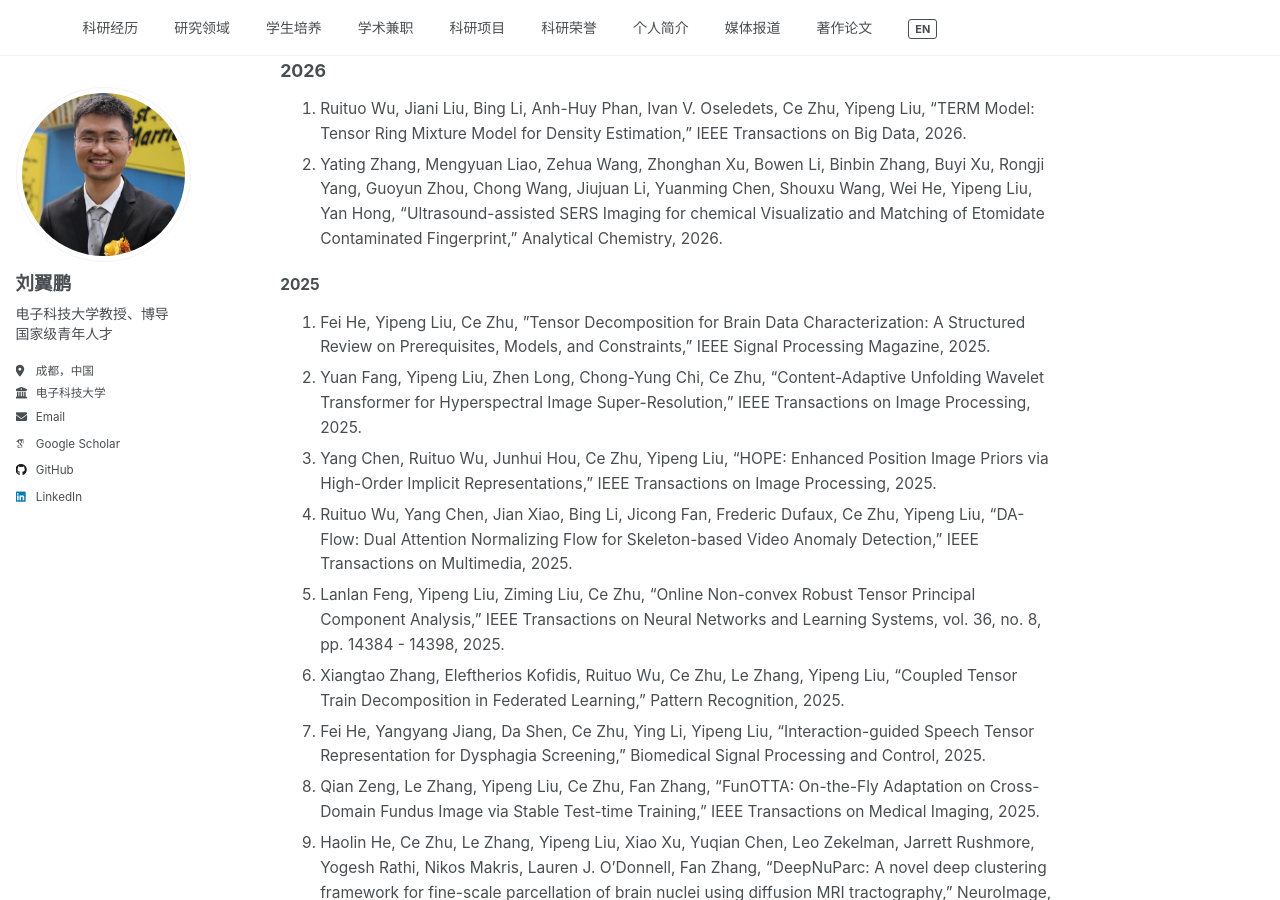
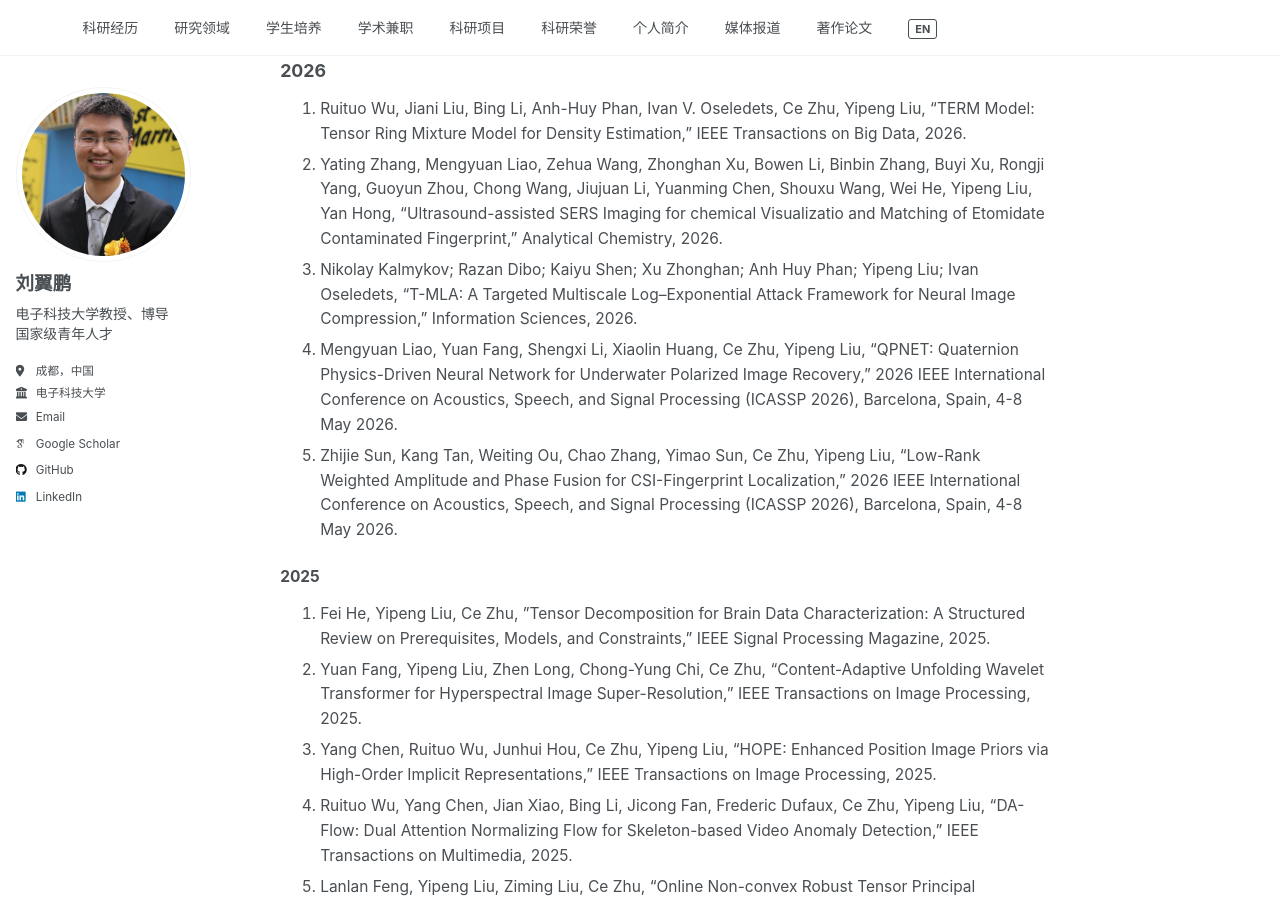
Before and after one commit to yipengliu/yipengliu.github.io, a Jekyll site: the page built from _pages/main-zh.md, in a window 1280 px wide and 900 px high, scrolled down 3854 px. Built offline with Jekyll 4.4.1, drawn with Linux system fonts in a browser that asks for light colours; some web fonts are replaced.

Commit message:
Add new publications for 2026 in main-zh.md

```diff
--- a/_pages/main-zh.md
+++ b/_pages/main-zh.md
@@ -118,6 +118,9 @@ redirect_from:
 
 1. Ruituo Wu, Jiani Liu, Bing Li, Anh-Huy Phan, Ivan V. Oseledets, Ce Zhu, Yipeng Liu, "TERM Model: Tensor Ring Mixture Model for Density Estimation," IEEE Transactions on Big Data, 2026.
 2. Yating Zhang, Mengyuan Liao, Zehua Wang, Zhonghan Xu, Bowen Li, Binbin Zhang, Buyi Xu, Rongji Yang, Guoyun Zhou, Chong Wang, Jiujuan Li, Yuanming Chen, Shouxu Wang, Wei He, Yipeng Liu, Yan Hong, "Ultrasound-assisted SERS Imaging for chemical Visualizatio and Matching of Etomidate Contaminated Fingerprint," Analytical Chemistry, 2026.
+3. Nikolay Kalmykov; Razan Dibo; Kaiyu Shen; Xu Zhonghan; Anh Huy Phan; Yipeng Liu; Ivan Oseledets, "T-MLA: A Targeted Multiscale Log--Exponential Attack Framework for Neural Image Compression," Information Sciences, 2026.
+4. Mengyuan Liao, Yuan Fang, Shengxi Li, Xiaolin Huang, Ce Zhu, Yipeng Liu, "QPNET: Quaternion Physics-Driven Neural Network for Underwater Polarized Image Recovery," 2026 IEEE International Conference on Acoustics, Speech, and Signal Processing (ICASSP 2026), Barcelona, Spain, 4-8 May 2026.
+5. Zhijie Sun, Kang Tan, Weiting Ou, Chao Zhang, Yimao Sun, Ce Zhu, Yipeng Liu, "Low-Rank Weighted Amplitude and Phase Fusion for CSI-Fingerprint Localization," 2026 IEEE International Conference on Acoustics, Speech, and Signal Processing (ICASSP 2026), Barcelona, Spain, 4-8 May 2026.
 
 #### 2025
 
```
